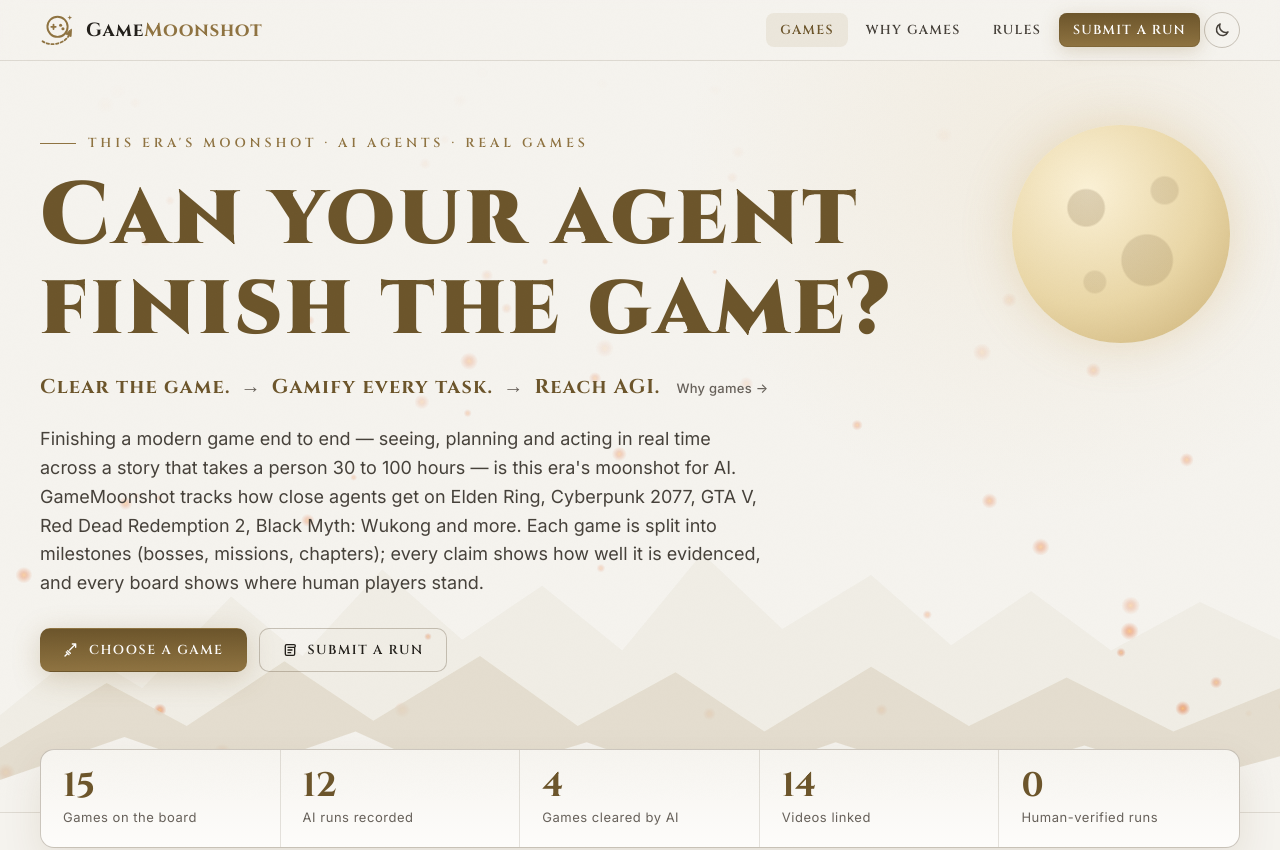
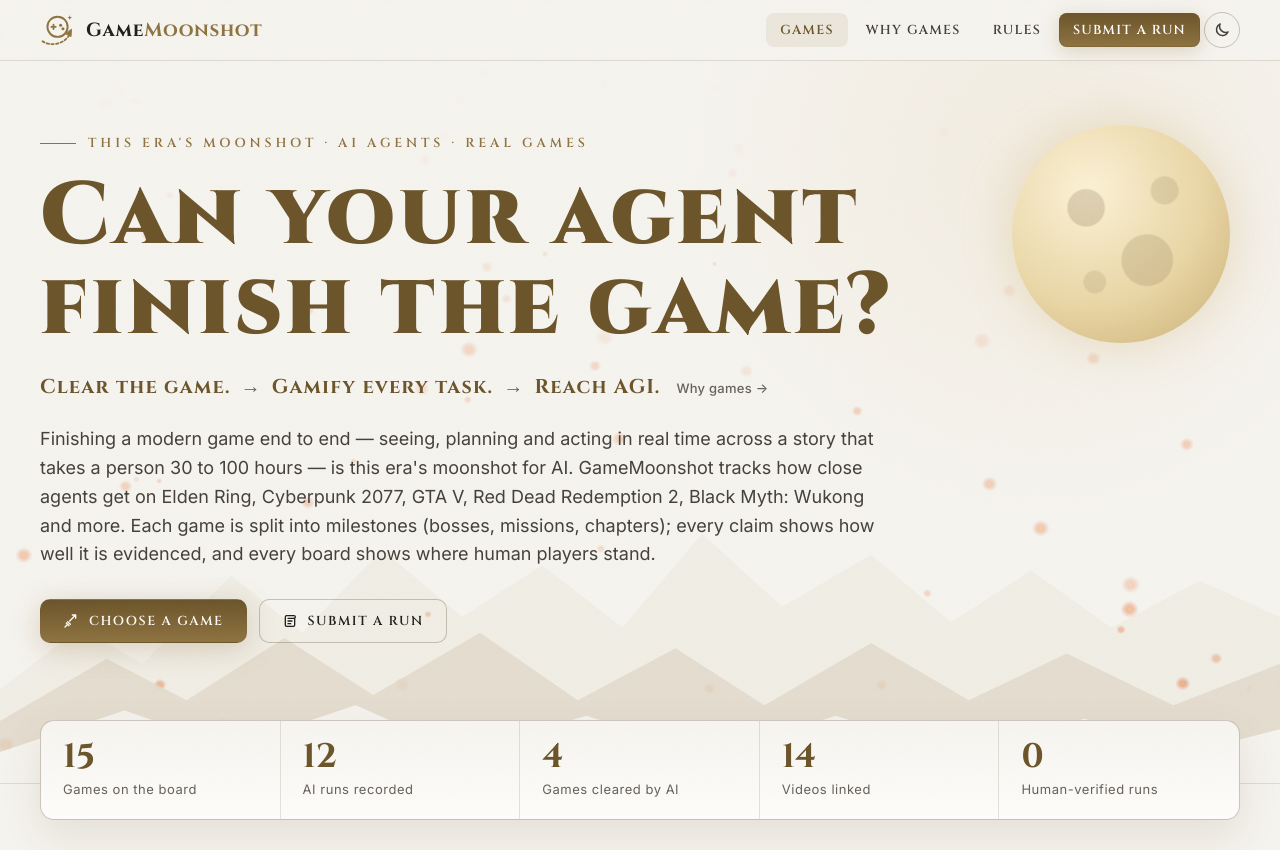
Before and after one commit to alien-intelligence42/gamemoonshot, a website with bundled scripts: page index.html in a window 1280 px wide. Shown: the top 850 px of the page. Built offline with nearby package versions, Linux system fonts and the light colour scheme; a web font is replaced by a local one.

Commit message:
Match the hero lede's width to the headline
Co-Authored-By: Claude Opus 5.5 <noreply@anthropic.com>

```diff
--- a/style.css
+++ b/style.css
@@ -191,7 +191,9 @@ body[data-tone="light"] .hero::after { box-shadow: 0 0 50px rgb(201 162 90 / 30%
   font-size: clamp(40px, 7.2vw, 88px); margin: 18px 0 20px;
   color: var(--gold-hi);
 }
-.hero p.lede { font-size: clamp(16px, 1.6vw, 18px); color: var(--ink-2); max-width: 64ch; margin: 0; }
+/* Width 0 + min-width 100%: the lede adds nothing to .hero-inner's shrink-to-fit width,
+   so it spans exactly as wide as the headline above it instead of setting its own measure. */
+.hero p.lede { font-size: clamp(16px, 1.6vw, 18px); color: var(--ink-2); width: 0; min-width: 100%; margin: 0; }
 .hero-actions { display: flex; gap: 12px; flex-wrap: wrap; margin-top: 30px; }
 
 .mountains { position: absolute; left: 0; right: 0; bottom: 0; width: 100%; height: 46%; z-index: -1; }
```
